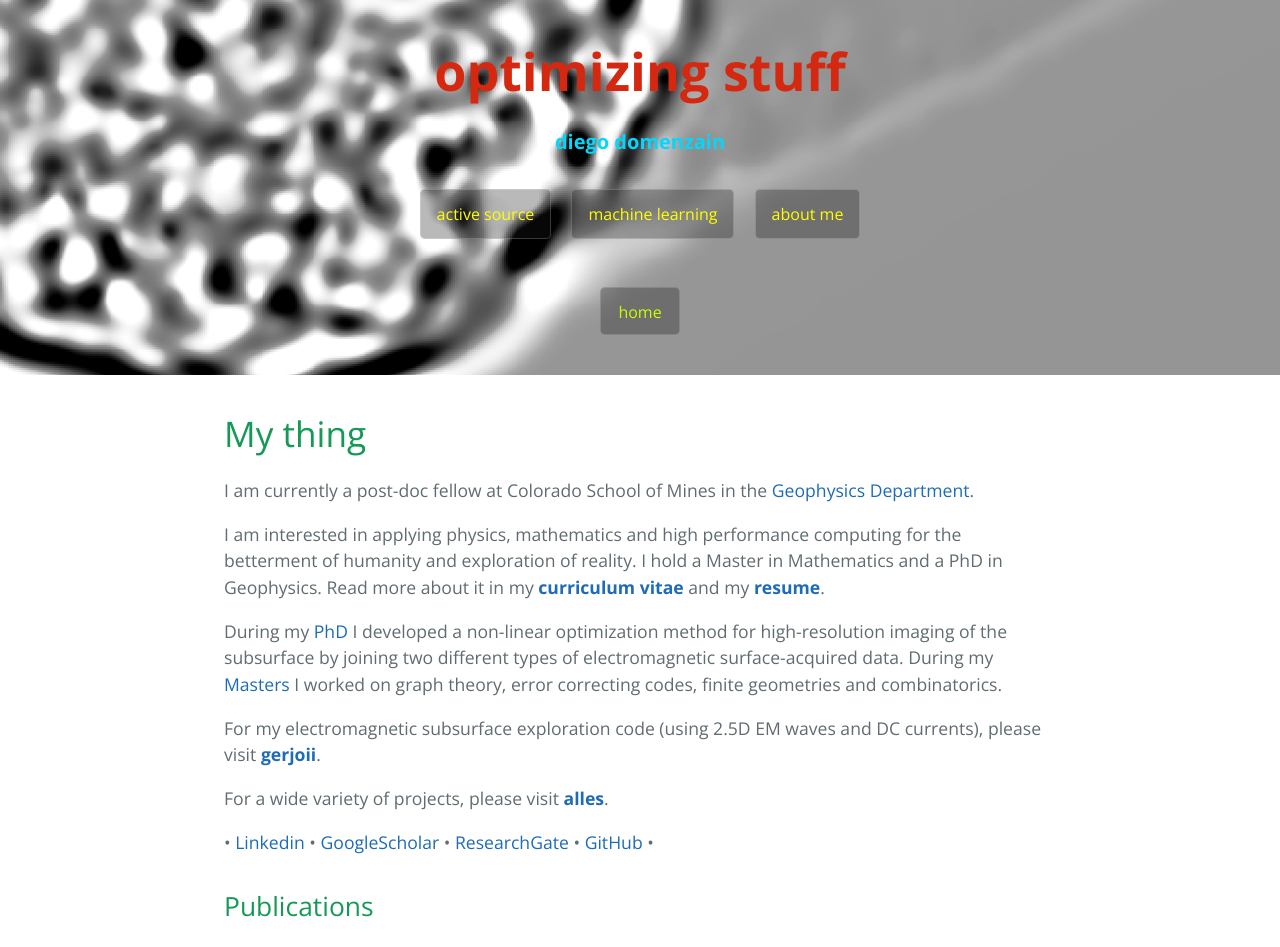
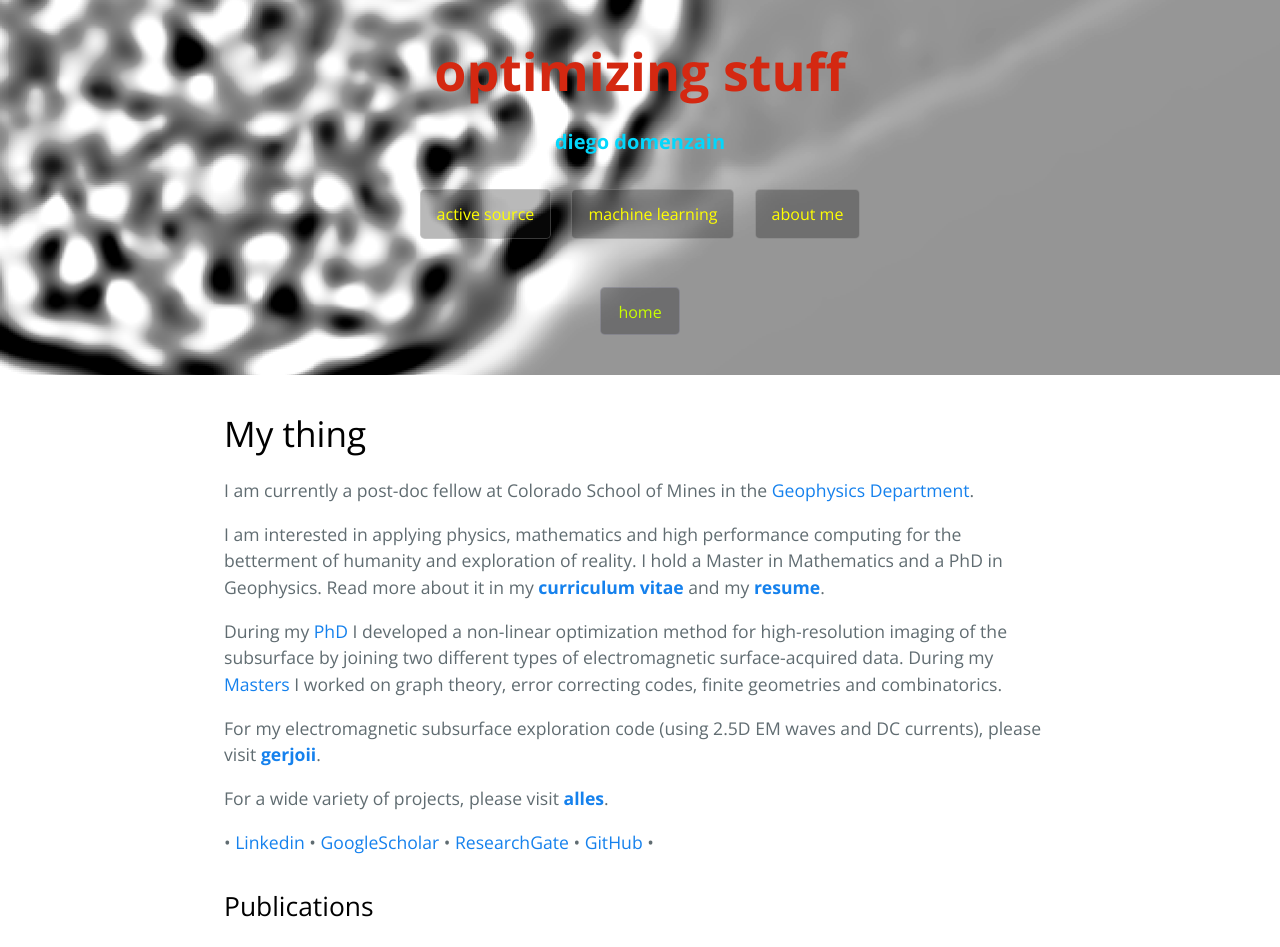
Before and after one commit to diegozain/diegozain.github.io, a Jekyll site: the page built from index.md, in a window 1280 px wide. Shown: the top 947 px of the page. Built offline with Jekyll 4.4.1, drawn with Linux system fonts in a browser that asks for light colours; our own code applies the rules of GitHub Pages for plain Markdown files.

Commit message:
better colors

```diff
--- a/_sass/variables.scss
+++ b/_sass/variables.scss
@@ -8,9 +8,9 @@ $header-bg-color: #159957;
 $header-bg-color-secondary: #155799;
 
 // Text
-$section-headings-color: #159957;
+$section-headings-color: #000000;
 $body-text-color: #606c71;
-$body-link-color: #1e6bb8;
+$body-link-color: #1581ed;
 $blockquote-text-color: #819198;
 
 // Code
```
